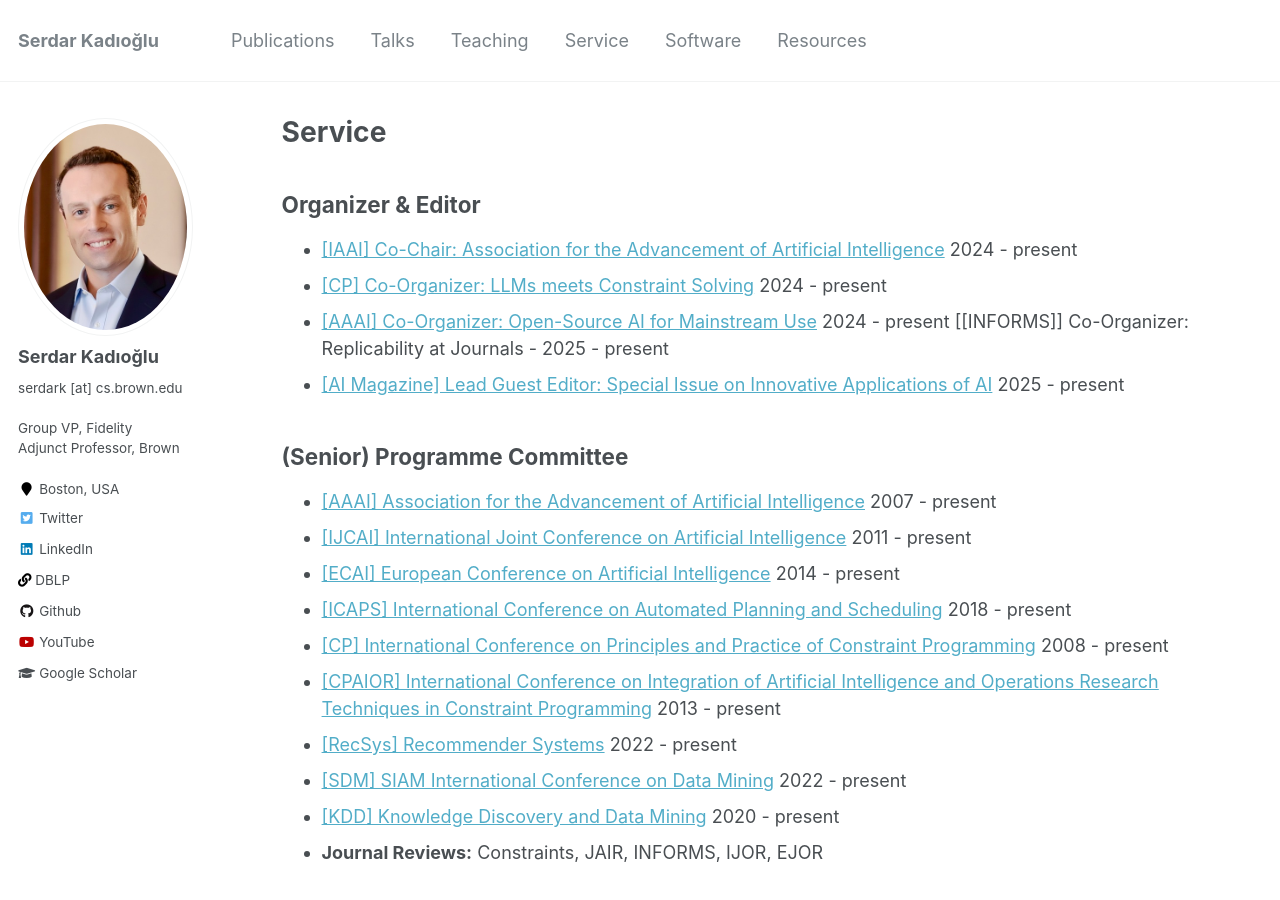
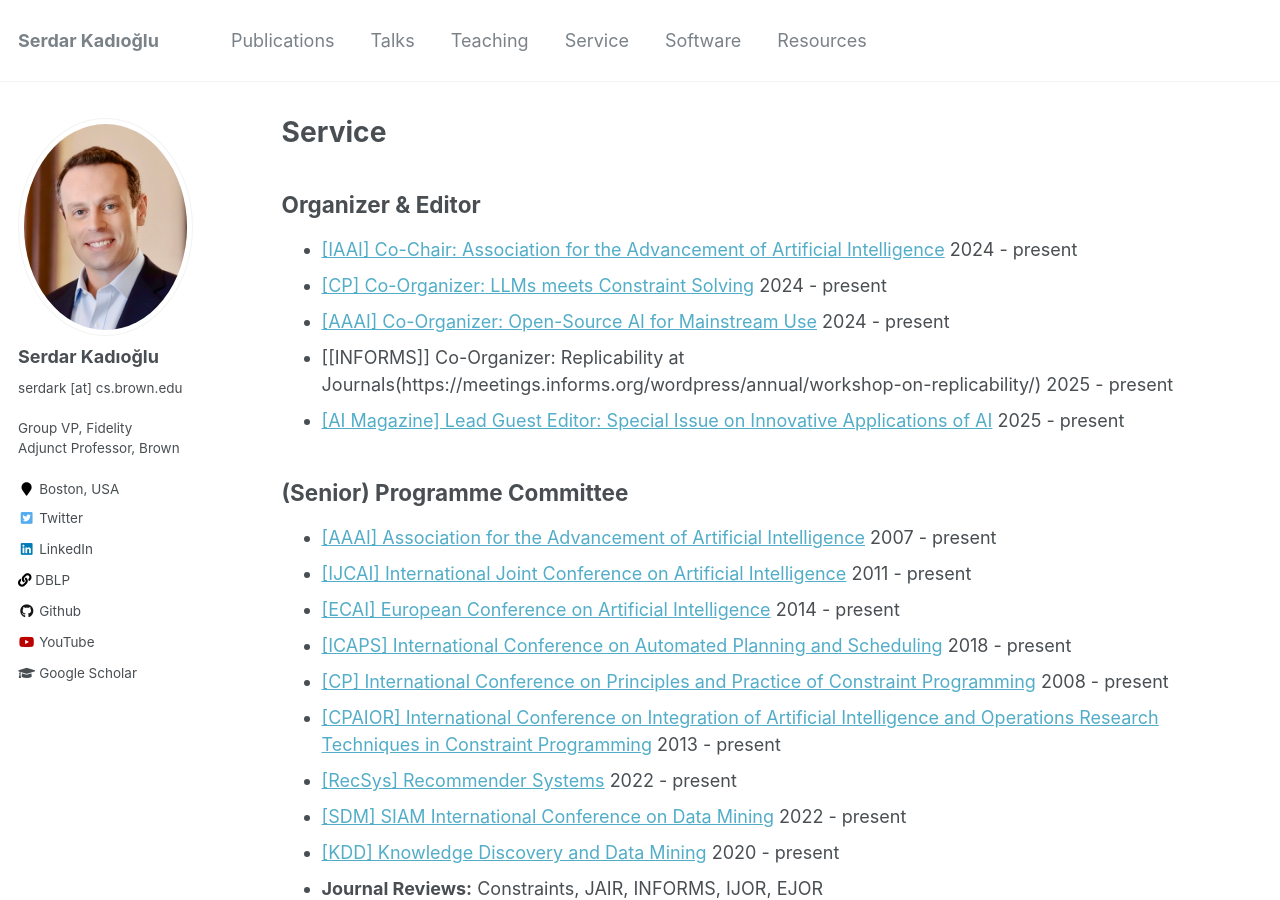
Before and after one commit to skadio/skadio.github.io, a Jekyll site: the page built from _pages/service.md, in a window 1280 px wide and 900 px high. Built offline with Jekyll 4.4.1, drawn with Linux system fonts in a browser that asks for light colours; part of the change alters nothing that is shown.

```diff
--- a/_pages/service.md
+++ b/_pages/service.md
@@ -9,7 +9,7 @@ author_profile: true
 - [[IAAI] Co-Chair: Association for the Advancement of Artificial Intelligence](https://aaai.org/conference/iaai) 2024 - present
 - [[CP] Co-Organizer: LLMs meets Constraint Solving](https://sites.google.com/view/llm-solve) 2024 - present
 - [[AAAI] Co-Organizer: Open-Source AI for Mainstream Use](https://the-ai-alliance.github.io/AAAI-25-Workshop-on-Open-Source-AI-for-Mainstream-Use/) 2024 - present
-  [[INFORMS]] Co-Organizer: Replicability at Journals - 2025 - present
+- [[INFORMS]] Co-Organizer: Replicability at Journals(https://meetings.informs.org/wordpress/annual/workshop-on-replicability/) 2025 - present
 - [[AI Magazine] Lead Guest Editor: Special Issue on Innovative Applications of AI](https://onlinelibrary.wiley.com/journal/23719621) 2025 - present
 
 
```
